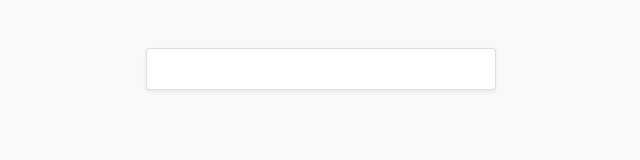
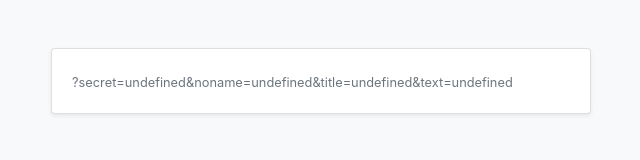
Before and after one commit to cquanu/pushcut, a plain HTML site: page index.html in a window 1280 px wide. Shown: the whole page, without its empty margins (319-959 px from the left). Drawn offline with nearby package versions, Linux system fonts and the light colour scheme; no server answers.

Commit message:
Show URL parameter

```diff
--- a/index.html
+++ b/index.html
@@ -15,11 +15,12 @@
 <body class="bg-light">
     <div class="container">
         <div class="row">
-            <div class="offset-md-4 col-md-4">
+            <div class="offset-md-3 col-md-6">
                 <div class="card mt-5 shadow-sm">
                     <div class="card-body">
                         <h5 class="card-title mb-0" id="title"></h5>
                         <p class="card-text mb-0" id="text"></p>
+                        <p class="card-text mb-0" style="word-break: break-all"><small class="text-muted" id="parameter"></small></p>
                     </div>
                 </div>
 
@@ -46,9 +47,11 @@
         var noname = get()["noname"];
         var title = get()["title"];
         var text = get()["text"];
+        var parameter = '?secret=' + secret + '&noname=' + noname + '&title=' + title + '&text=' + text
 
         $('#title').html(title)
         $('#text').html(text)
+        $('#parameter').html(parameter)
 
         $.post('https://api.pushcut.io/' + secret + '/notifications/' + noname, {
             title: title,
```
Also changed, not shown: 1 other file.
